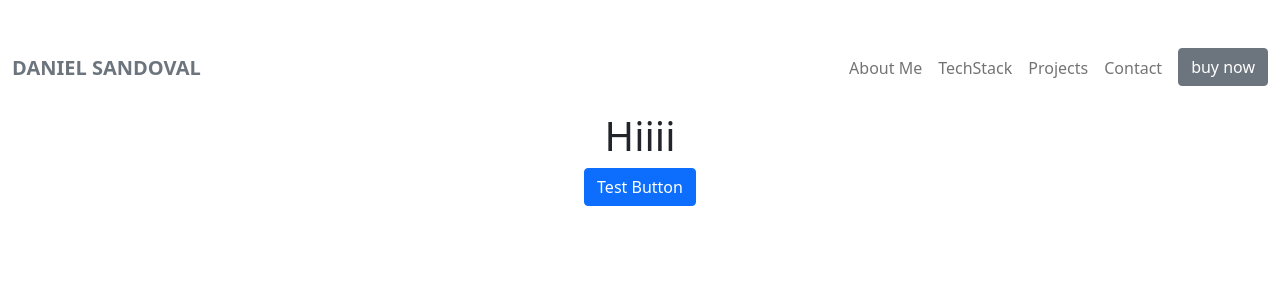
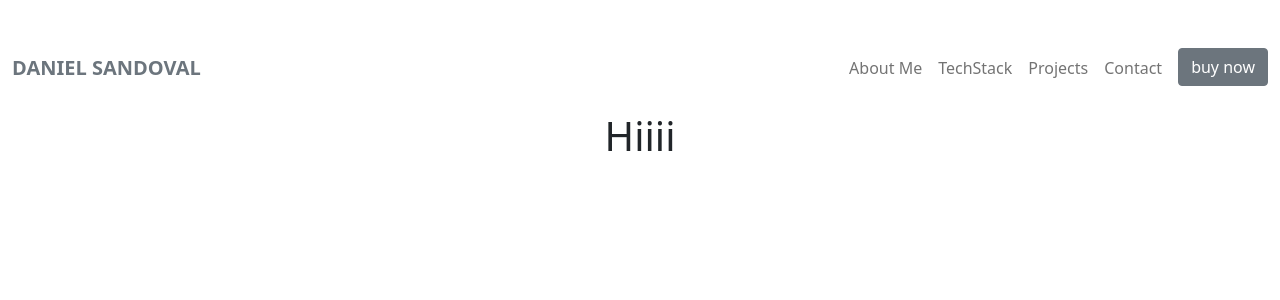
Before and after one commit to Dan33311/my-portfolio-react-bootstrap, a React (Create React App) app: page / in a window 1280 px wide. Shown: the top 300 px of the page. Built offline with nearby package versions, Linux system fonts and the light colour scheme.

Commit message:
bootstrap styles and js functions working

```diff
--- a/package.json
+++ b/package.json
@@ -3,12 +3,12 @@
   "version": "0.1.0",
   "private": true,
   "dependencies": {
+    "@popperjs/core": "^2.10.2",
     "@testing-library/jest-dom": "^5.14.1",
     "@testing-library/react": "^11.2.7",
     "@testing-library/user-event": "^12.8.3",
     "bootstrap": "^5.1.1",
     "react": "^17.0.2",
-    "react-bootstrap": "^1.6.4",
     "react-dom": "^17.0.2",
     "react-scripts": "4.0.3",
     "web-vitals": "^1.1.2"
--- a/public/index.html
+++ b/public/index.html
@@ -10,6 +10,7 @@
       content="Web site created using create-react-app"
     />
     <link rel="apple-touch-icon" href="%PUBLIC_URL%/logo192.png" />
+
     <!--
       manifest.json provides metadata used when your web app is installed on a
       user's mobile device or desktop. See https://developers.google.com/web/fundamentals/web-app-manifest/
@@ -24,7 +25,7 @@
       work correctly both with client-side routing and a non-root public URL.
       Learn how to configure a non-root public URL by running `npm run build`.
     -->
-    <title>React App</title>
+    <title>Dan Portfolio</title>
   </head>
   <body>
     <noscript>You need to enable JavaScript to run this app.</noscript>
--- a/src/App.js
+++ b/src/App.js
@@ -1,7 +1,7 @@
 import './App.css';
-import 'bootstrap/dist/css/bootstrap.min.css';
-import Button from 'react-bootstrap/Button'
 import Navbar from './components/Navbar'
+import * as bootstrap from 'bootstrap'
+import 'bootstrap/dist/css/bootstrap.min.css'
 
 function App() {
   return (
@@ -10,7 +10,6 @@ function App() {
 
       {/* Testing */}
       <h1>Hiiii</h1>
-      <Button>Test Button</Button>
     </div>
   );
 }
--- a/src/components/Navbar.js
+++ b/src/components/Navbar.js
@@ -1,3 +1,4 @@
+
 const Navbar = () => {
   return (
     <nav className="navbar navbar-expand-md navbar-light pt-5 pb-4">
```
Also changed, not shown: src/index.css (line endings or trailing spaces), 2 other files (tests, documents, lock files or other folders).
